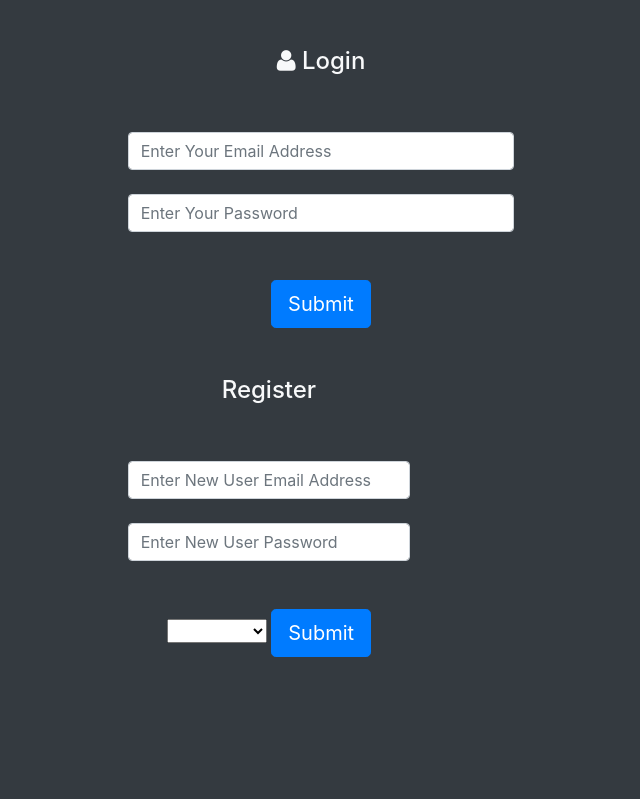
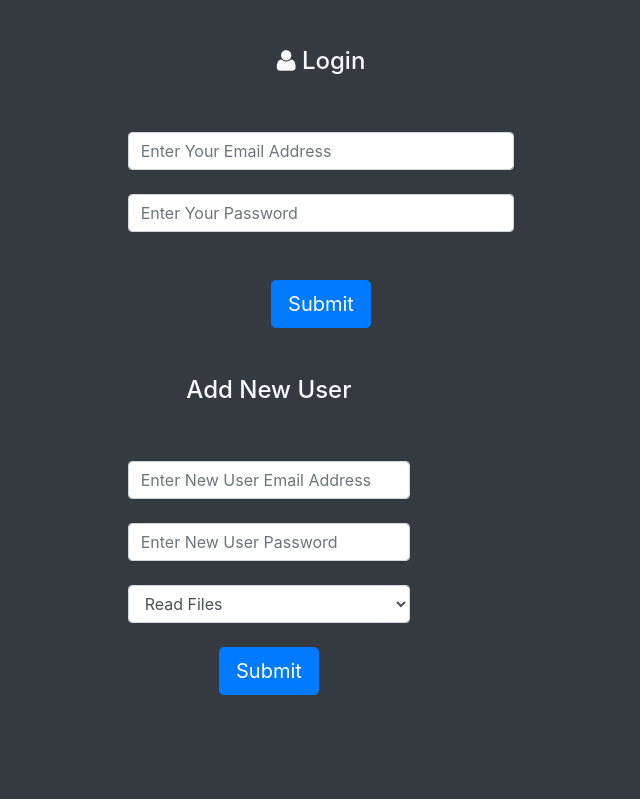
Before and after one commit to naveen17797/newway-filemanager, a PHP site: page / in a window 1280 px wide. Shown: the part 57-856 px from the top of the page, without its empty margins (319-959 px from the left). Run offline with PHP 8.4, Linux system fonts and the light colour scheme; some web fonts are replaced.

Commit message:
renaming registration component

```diff
--- a/api/api.list_files_and_folders.php
+++ b/api/api.list_files_and_folders.php
@@ -0,0 +1,6 @@
+<?php
+
+
+
+
+?>
--- a/components/registration_component.html
+++ b/components/add_user_component.html
@@ -1,17 +1,20 @@
-<script type="text/x-template" id="registration_component_template">
+<script type="text/x-template" id="add_user_component_template">
 
 	<div class="offset-sm-4 col-sm-3 text-light text-center">
 		<br/><br/>
-		<h4> Register</h4>
+		<h4>Add New User </h4>
 		<br/><br/>
 		<input type="text" class="form-control" v-model="email" placeholder="Enter New User Email Address">
 		<br/>
 		<input type="password" class="form-control" v-model="password" placeholder="Enter New User Password">
-		<br/><br/>
-		<select v-model="access">
+		<br/>
+
+		<select v-model="access" class="form-control">
 			<option value="0">Read Files</option>
+			<option value="1">Read,write Files</option>
+			<option value="2">Read,write,delete Files (admin)</option>
 		</select>
-
+		<br/>
 		<button class="btn btn-lg btn-primary">Submit</button>
 	</div>
 
--- /dev/null
+++ b/components/add_user_component.js
@@ -0,0 +1,12 @@
+Vue.component('add-user-component', {
+
+	template: "#add_user_component_template",
+
+	data: function () {
+		return  {
+			email: "",
+			password:"",
+			access:0
+		}
+	},
+})
--- a/components/registration_component.js
+++ /dev/null
@@ -1,11 +0,0 @@
-Vue.component('registration-component', {
-
-	template: "#registration_component_template",
-
-	data: function () {
-		return  {
-			email: "",
-			password:""
-		}
-	},
-})
--- a/index.php
+++ b/index.php
@@ -14,19 +14,19 @@
 
 <?php
 	require_once 'components/login_component.html';
-	require_once 'components/registration_component.html';
+	require_once 'components/add_user_component.html';
 ?>
 
 
 <div class="col-sm-12 bg-dark color-light" style="height: 100%;" id="filemanager_area">
 	<login-component></login-component>
-	<registration-component></registration-component>
+	<add-user-component></add-user-component>
 </div>
 
 <script type="text/javascript" src="js/vue.js"></script>
 <script type="text/javascript" src="js/vue-resource.js"></script>
 <script type="text/javascript" src="components/login_component.js"></script>
-<script type="text/javascript" src="components/registration_component.js"></script>
+<script type="text/javascript" src="components/add_user_component.js"></script>
 
 <script>
 	new Vue({
```
